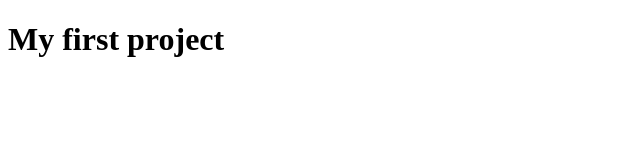
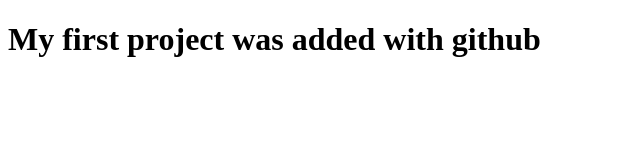
Before and after one commit to MihailKostov/my-first-project, a plain HTML site: page index.html in a window 1280 px wide. Shown: the whole page, without its empty margins (0-640 px from the left). Drawn offline with Linux system fonts and the light colour scheme.

Commit message:
Update index.html

```diff
--- a/index.html
+++ b/index.html
@@ -7,6 +7,6 @@
     <title>My first project</title>
 </head>
 <body>
-    <h1>My first project</h1>
+    <h1>My first project was added with github</h1>
 </body>
 </html>
```
